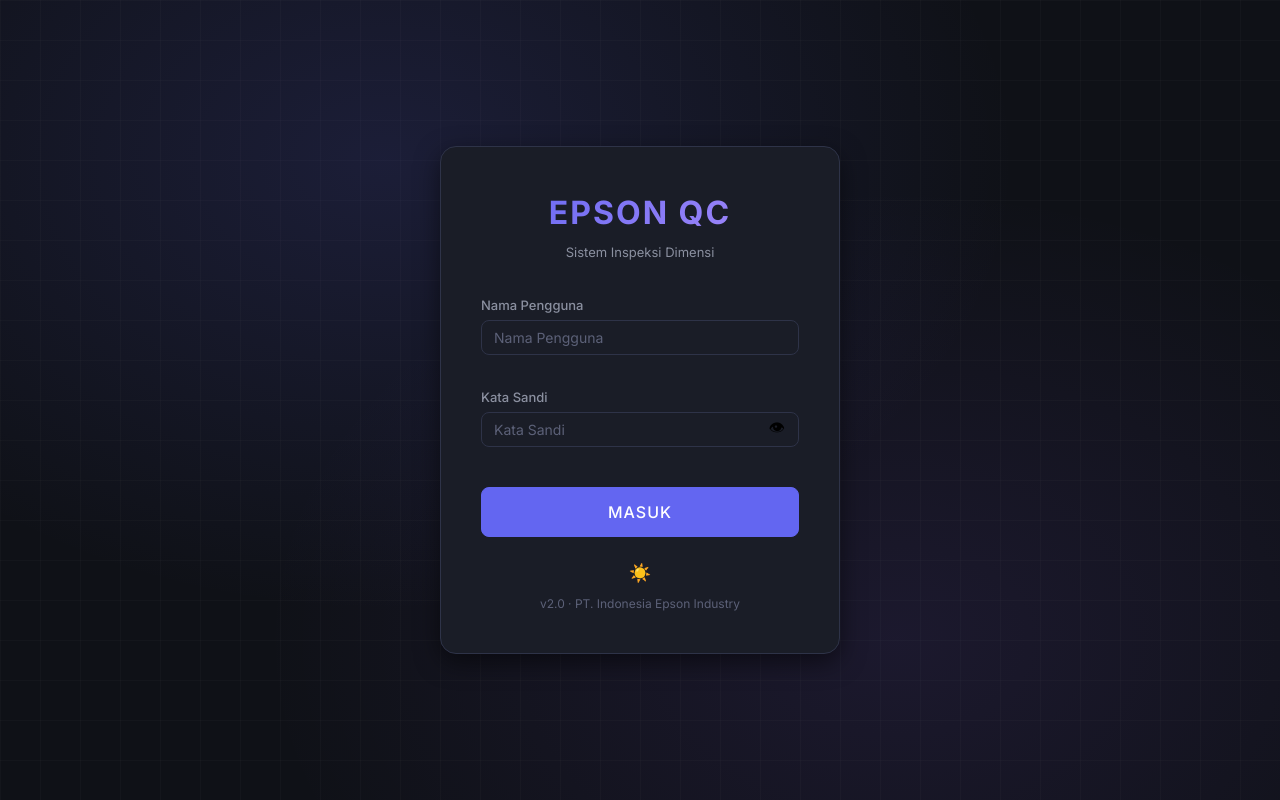
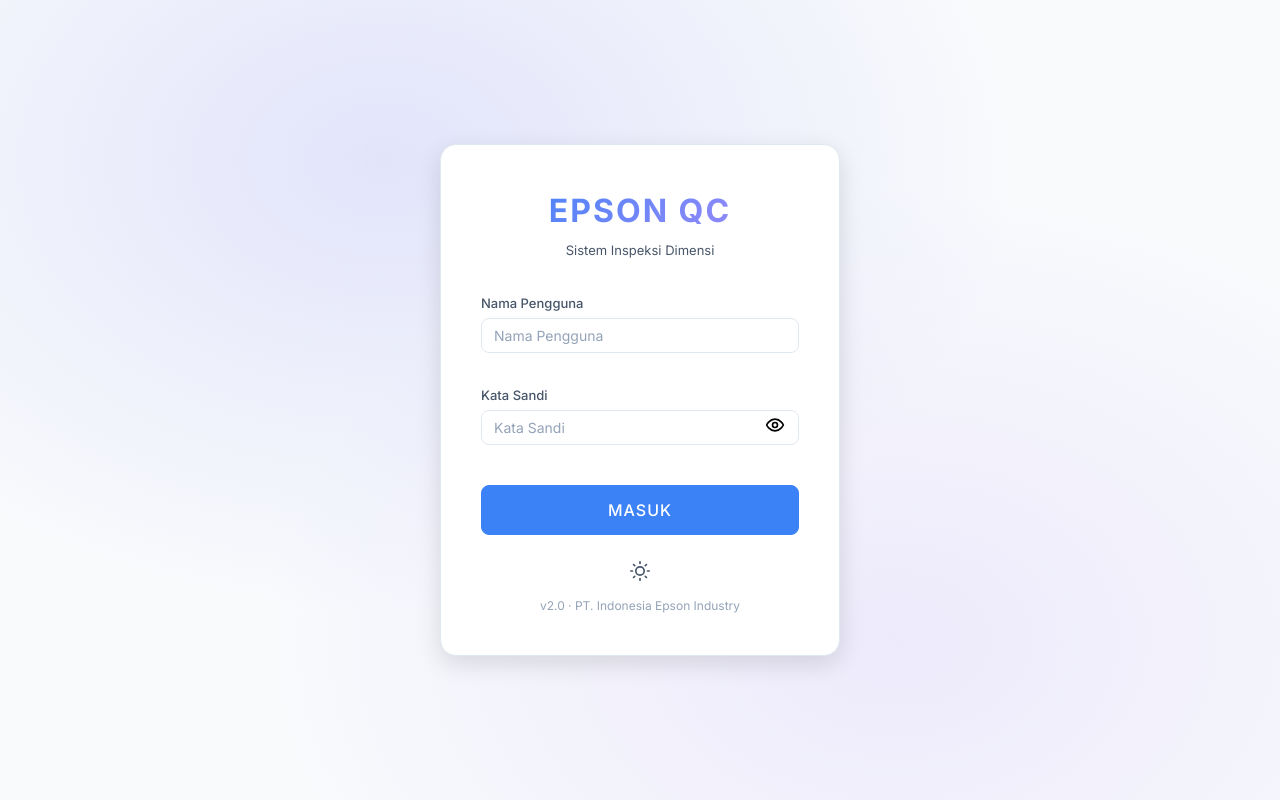
Before and after one commit to Epsight-Metrics/epsight-metric-frontend, a SvelteKit app: page /login in a window 1280 px wide. Built offline with nearby package versions, Linux system fonts and the light colour scheme.

Commit message:
feat: implement light mode UI redesign with SVG icons

```diff
--- a/src/app.css
+++ b/src/app.css
@@ -12,27 +12,27 @@
 
 /* --- Design Tokens --- */
 :root {
-  /* Colors - Dark Theme */
-  --clr-bg: #0f1117;
-  --clr-surface: #1a1d27;
-  --clr-surface-2: #242836;
-  --clr-surface-3: #2e3244;
-  --clr-border: #2e3348;
-  --clr-border-light: #3a3f55;
+  /* Colors - Light Theme (Default) */
+  --clr-bg: #f8fafc;
+  --clr-surface: #ffffff;
+  --clr-surface-2: #f1f5f9;
+  --clr-surface-3: #e2e8f0;
+  --clr-border: #e2e8f0;
+  --clr-border-light: #cbd5e1;
 
   /* Text */
-  --clr-text: #e8eaed;
-  --clr-text-muted: #8b90a0;
-  --clr-text-dim: #5c6178;
+  --clr-text: #0f172a;
+  --clr-text-muted: #475569;
+  --clr-text-dim: #94a3b8;
 
-  /* Accent */
-  --clr-accent: #6366f1;
-  --clr-accent-hover: #818cf8;
-  --clr-accent-subtle: rgba(99, 102, 241, 0.12);
+  /* Accent (clean blue) */
+  --clr-accent: #3b82f6;
+  --clr-accent-hover: #2563eb;
+  --clr-accent-subtle: rgba(59, 130, 246, 0.12);
 
   /* Status */
-  --clr-ok: #22c55e;
-  --clr-ok-bg: rgba(34, 197, 94, 0.1);
+  --clr-ok: #10b981;
+  --clr-ok-bg: rgba(16, 185, 129, 0.1);
   --clr-ng: #ef4444;
   --clr-ng-bg: rgba(239, 68, 68, 0.1);
   --clr-warning: #f59e0b;
@@ -76,13 +76,13 @@
   --radius-xl: 16px;
   --radius-full: 9999px;
 
-  /* Shadows */
-  --shadow-sm: 0 1px 2px rgba(0, 0, 0, 0.3);
-  --shadow-md: 0 4px 12px rgba(0, 0, 0, 0.4);
-  --shadow-lg: 0 8px 24px rgba(0, 0, 0, 0.5);
-  --shadow-glow-ok: 0 0 20px rgba(34, 197, 94, 0.3);
-  --shadow-glow-ng: 0 0 20px rgba(239, 68, 68, 0.3);
-  --shadow-glow-accent: 0 0 20px rgba(99, 102, 241, 0.3);
+  /* Shadows for Light Theme */
+  --shadow-sm: 0 1px 2px rgba(0, 0, 0, 0.05);
+  --shadow-md: 0 4px 12px rgba(0, 0, 0, 0.08);
+  --shadow-lg: 0 8px 24px rgba(0, 0, 0, 0.12);
+  --shadow-glow-ok: 0 0 20px rgba(16, 185, 129, 0.2);
+  --shadow-glow-ng: 0 0 20px rgba(239, 68, 68, 0.2);
+  --shadow-glow-accent: 0 0 20px rgba(59, 130, 246, 0.2);
 
   /* Transitions */
   --transition-fast: 150ms ease;
@@ -95,32 +95,32 @@
   --header-height: 64px;
 }
 
-[data-theme="light"] {
-  /* Colors - Light Theme */
-  --clr-bg: #f8fafc;
-  --clr-surface: #ffffff;
-  --clr-surface-2: #f1f5f9;
-  --clr-surface-3: #e2e8f0;
-  --clr-border: #e2e8f0;
-  --clr-border-light: #cbd5e1;
+[data-theme="dark"] {
+  /* Colors - Dark Theme */
+  --clr-bg: #0f1117;
+  --clr-surface: #1a1d27;
+  --clr-surface-2: #242836;
+  --clr-surface-3: #2e3244;
+  --clr-border: #2e3348;
+  --clr-border-light: #3a3f55;
 
   /* Text */
-  --clr-text: #0f172a;
-  --clr-text-muted: #475569;
-  --clr-text-dim: #94a3b8;
+  --clr-text: #e8eaed;
+  --clr-text-muted: #8b90a0;
+  --clr-text-dim: #5c6178;
 
-  /* Accent (slightly darker for contrast) */
-  --clr-accent: #4f46e5;
-  --clr-accent-hover: #4338ca;
-  --clr-accent-subtle: rgba(79, 70, 229, 0.12);
+  /* Accent */
+  --clr-accent: #6366f1;
+  --clr-accent-hover: #818cf8;
+  --clr-accent-subtle: rgba(99, 102, 241, 0.12);
 
-  /* Shadows for Light Theme */
-  --shadow-sm: 0 1px 2px rgba(0, 0, 0, 0.05);
-  --shadow-md: 0 4px 12px rgba(0, 0, 0, 0.08);
-  --shadow-lg: 0 8px 24px rgba(0, 0, 0, 0.12);
-  --shadow-glow-ok: 0 0 20px rgba(34, 197, 94, 0.2);
-  --shadow-glow-ng: 0 0 20px rgba(239, 68, 68, 0.2);
-  --shadow-glow-accent: 0 0 20px rgba(79, 70, 229, 0.2);
+  /* Shadows */
+  --shadow-sm: 0 1px 2px rgba(0, 0, 0, 0.3);
+  --shadow-md: 0 4px 12px rgba(0, 0, 0, 0.4);
+  --shadow-lg: 0 8px 24px rgba(0, 0, 0, 0.5);
+  --shadow-glow-ok: 0 0 20px rgba(34, 197, 94, 0.3);
+  --shadow-glow-ng: 0 0 20px rgba(239, 68, 68, 0.3);
+  --shadow-glow-accent: 0 0 20px rgba(99, 102, 241, 0.3);
 }
 
 /* --- Base Styles --- */
--- a/src/lib/components/shared/Sidebar.svelte
+++ b/src/lib/components/shared/Sidebar.svelte
@@ -26,7 +26,7 @@
         class="nav-item"
         class:active={isActive(item.href)}
       >
-        <span class="nav-icon">{item.icon}</span>
+        <span class="nav-icon">{@html item.icon}</span>
         <span class="nav-label">{item.label}</span>
       </a>
     {/each}
@@ -34,7 +34,7 @@
 
   <div class="sidebar-footer">
     <button class="nav-item logout-btn" onclick={handleLogout}>
-      <span class="nav-icon">🚪</span>
+      <span class="nav-icon"><svg xmlns="http://www.w3.org/2000/svg" width="20" height="20" viewBox="0 0 24 24" fill="none" stroke="currentColor" stroke-width="2" stroke-linecap="round" stroke-linejoin="round"><path d="M9 21H5a2 2 0 0 1-2-2V5a2 2 0 0 1 2-2h4"/><polyline points="16 17 21 12 16 7"/><line x1="21" y1="12" x2="9" y2="12"/></svg></span>
       <span class="nav-label">{$t('auth.logout')}</span>
     </button>
   </div>
--- a/src/routes/admin/+layout.svelte
+++ b/src/routes/admin/+layout.svelte
@@ -6,9 +6,9 @@
   let { children } = $props();
 
   const navItems = $derived([
-    { href: '/admin', icon: '👥', label: $t('nav.users') },
-    { href: '/admin/logs', icon: '📋', label: $t('nav.logs') },
-    { href: '/admin/config', icon: '⚙️', label: $t('nav.config') },
+    { href: '/admin', icon: '<svg xmlns="http://www.w3.org/2000/svg" width="20" height="20" viewBox="0 0 24 24" fill="none" stroke="currentColor" stroke-width="2" stroke-linecap="round" stroke-linejoin="round"><path d="M16 21v-2a4 4 0 0 0-4-4H6a4 4 0 0 0-4 4v2"/><circle cx="9" cy="7" r="4"/><path d="M22 21v-2a4 4 0 0 0-3-3.87"/><path d="M16 3.13a4 4 0 0 1 0 7.75"/></svg>', label: $t('nav.users') },
+    { href: '/admin/logs', icon: '<svg xmlns="http://www.w3.org/2000/svg" width="20" height="20" viewBox="0 0 24 24" fill="none" stroke="currentColor" stroke-width="2" stroke-linecap="round" stroke-linejoin="round"><path d="M14 2H6a2 2 0 0 0-2 2v16a2 2 0 0 0 2 2h12a2 2 0 0 0 2-2V8z"/><polyline points="14 2 14 8 20 8"/><line x1="16" y1="13" x2="8" y2="13"/><line x1="16" y1="17" x2="8" y2="17"/><polyline points="10 9 9 9 8 9"/></svg>', label: $t('nav.logs') },
+    { href: '/admin/config', icon: '<svg xmlns="http://www.w3.org/2000/svg" width="20" height="20" viewBox="0 0 24 24" fill="none" stroke="currentColor" stroke-width="2" stroke-linecap="round" stroke-linejoin="round"><path d="M12.22 2h-.44a2 2 0 0 0-2 2v.18a2 2 0 0 1-1 1.73l-.43.25a2 2 0 0 1-2 0l-.15-.08a2 2 0 0 0-2.73.73l-.22.38a2 2 0 0 0 .73 2.73l.15.1a2 2 0 0 1 1 1.72v.51a2 2 0 0 1-1 1.74l-.15.09a2 2 0 0 0-.73 2.73l.22.38a2 2 0 0 0 2.73.73l.15-.08a2 2 0 0 1 2 0l.43.25a2 2 0 0 1 1 1.73V20a2 2 0 0 0 2 2h.44a2 2 0 0 0 2-2v-.18a2 2 0 0 1 1-1.73l.43-.25a2 2 0 0 1 2 0l.15.08a2 2 0 0 0 2.73-.73l.22-.39a2 2 0 0 0-.73-2.73l-.15-.08a2 2 0 0 1-1-1.74v-.5a2 2 0 0 1 1-1.74l.15-.09a2 2 0 0 0 .73-2.73l-.22-.38a2 2 0 0 0-2.73-.73l-.15.08a2 2 0 0 1-2 0l-.43-.25a2 2 0 0 1-1-1.73V4a2 2 0 0 0-2-2z"/><circle cx="12" cy="12" r="3"/></svg>', label: $t('nav.config') },
   ]);
 </script>
 
--- a/src/routes/admin/+page.svelte
+++ b/src/routes/admin/+page.svelte
@@ -199,8 +199,8 @@
               <td class="dim">{new Date(user.createdAt).toLocaleDateString('id-ID')}</td>
               <td>
                 <div class="action-btns">
-                  <button class="btn btn-ghost btn-icon" title="Edit" onclick={() => openEdit(user)}>✏️</button>
-                  <button class="btn btn-ghost btn-icon" title="Delete" onclick={() => openDelete(user)}>🗑</button>
+                  <button class="btn btn-ghost btn-icon" style="width: auto" title="Edit" onclick={() => openEdit(user)}>Edit</button>
+                  <button class="btn btn-ghost btn-icon" style="width: auto" title="Delete" onclick={() => openDelete(user)}>Del</button>
                 </div>
               </td>
             </tr>
--- a/src/routes/admin/config/+page.svelte
+++ b/src/routes/admin/config/+page.svelte
@@ -72,7 +72,7 @@
       💾 Simpan Konfigurasi
     </button>
     {#if saved}
-      <span class="saved-msg animate-fade-in">✅ Tersimpan!</span>
+      <span class="saved-msg animate-fade-in">Tersimpan!</span>
     {/if}
   </div>
 </div>
--- a/src/routes/auditor/+layout.svelte
+++ b/src/routes/auditor/+layout.svelte
@@ -6,9 +6,9 @@
   let { children } = $props();
 
   const navItems = $derived([
-    { href: '/auditor', icon: '📋', label: $t('nav.inspection_logs') },
-    { href: '/auditor/traceability', icon: '🔗', label: $t('nav.traceability') },
-    { href: '/auditor/integrity', icon: '🛡', label: $t('nav.integrity') },
+    { href: '/auditor', icon: '<svg xmlns="http://www.w3.org/2000/svg" width="20" height="20" viewBox="0 0 24 24" fill="none" stroke="currentColor" stroke-width="2" stroke-linecap="round" stroke-linejoin="round"><path d="M14 2H6a2 2 0 0 0-2 2v16a2 2 0 0 0 2 2h12a2 2 0 0 0 2-2V8z"/><polyline points="14 2 14 8 20 8"/><line x1="16" y1="13" x2="8" y2="13"/><line x1="16" y1="17" x2="8" y2="17"/><polyline points="10 9 9 9 8 9"/></svg>', label: $t('nav.inspection_logs') },
+    { href: '/auditor/traceability', icon: '<svg xmlns="http://www.w3.org/2000/svg" width="20" height="20" viewBox="0 0 24 24" fill="none" stroke="currentColor" stroke-width="2" stroke-linecap="round" stroke-linejoin="round"><path d="M10 13a5 5 0 0 0 7.54.54l3-3a5 5 0 0 0-7.07-7.07l-1.72 1.71"/><path d="M14 11a5 5 0 0 0-7.54-.54l-3 3a5 5 0 0 0 7.07 7.07l1.71-1.71"/></svg>', label: $t('nav.traceability') },
+    { href: '/auditor/integrity', icon: '<svg xmlns="http://www.w3.org/2000/svg" width="20" height="20" viewBox="0 0 24 24" fill="none" stroke="currentColor" stroke-width="2" stroke-linecap="round" stroke-linejoin="round"><path d="M12 22s8-4 8-10V5l-8-3-8 3v7c0 6 8 10 8 10z"/></svg>', label: $t('nav.integrity') },
   ]);
 </script>
 
--- a/src/routes/login/+page.svelte
+++ b/src/routes/login/+page.svelte
@@ -93,7 +93,11 @@
             onclick={() => (showPassword = !showPassword)}
             aria-label="Toggle password"
           >
-            {showPassword ? "🙈" : "👁"}
+            {#if showPassword}
+              <svg xmlns="http://www.w3.org/2000/svg" width="20" height="20" viewBox="0 0 24 24" fill="none" stroke="currentColor" stroke-width="2" stroke-linecap="round" stroke-linejoin="round"><path d="M9.88 9.88a3 3 0 1 0 4.24 4.24"/><path d="M10.73 5.08A10.43 10.43 0 0 1 12 5c7 0 10 7 10 7a13.16 13.16 0 0 1-1.67 2.68"/><path d="M6.61 6.61A13.526 13.526 0 0 0 2 12s3 7 10 7a9.74 9.74 0 0 0 5.39-1.61"/><line x1="2" y1="2" x2="22" y2="22"/></svg>
+            {:else}
+              <svg xmlns="http://www.w3.org/2000/svg" width="20" height="20" viewBox="0 0 24 24" fill="none" stroke="currentColor" stroke-width="2" stroke-linecap="round" stroke-linejoin="round"><path d="M2 12s3-7 10-7 10 7 10 7-3 7-10 7-10-7-10-7Z"/><circle cx="12" cy="12" r="3"/></svg>
+            {/if}
           </button>
         </div>
       </div>
@@ -118,7 +122,11 @@
           onclick={() => theme.toggle()}
           title="Toggle Theme"
         >
-          {$theme === "light" ? "🌙" : "☀️"}
+          {#if $theme === "light"}
+            <svg xmlns="http://www.w3.org/2000/svg" width="20" height="20" viewBox="0 0 24 24" fill="none" stroke="currentColor" stroke-width="2" stroke-linecap="round" stroke-linejoin="round"><path d="M21 12.79A9 9 0 1 1 11.21 3 7 7 0 0 0 21 12.79z"/></svg>
+          {:else}
+            <svg xmlns="http://www.w3.org/2000/svg" width="20" height="20" viewBox="0 0 24 24" fill="none" stroke="currentColor" stroke-width="2" stroke-linecap="round" stroke-linejoin="round"><circle cx="12" cy="12" r="5"/><line x1="12" y1="1" x2="12" y2="3"/><line x1="12" y1="21" x2="12" y2="23"/><line x1="4.22" y1="4.22" x2="5.64" y2="5.64"/><line x1="18.36" y1="18.36" x2="19.78" y2="19.78"/><line x1="1" y1="12" x2="3" y2="12"/><line x1="21" y1="12" x2="23" y2="12"/><line x1="4.22" y1="19.78" x2="5.64" y2="18.36"/><line x1="18.36" y1="5.64" x2="19.78" y2="4.22"/></svg>
+          {/if}
         </button>
       </div>
       <span class="footer-text">{$t("app.version")} · {$t("app.company")}</span>
--- a/src/routes/manager/alerts/+page.svelte
+++ b/src/routes/manager/alerts/+page.svelte
@@ -67,7 +67,9 @@
     {/each}
     {#if alerts.length === 0}
       <div class="no-alerts">
-        <span class="no-alerts-icon">✅</span>
+        <span class="no-alerts-icon">
+          <svg xmlns="http://www.w3.org/2000/svg" width="48" height="48" viewBox="0 0 24 24" fill="none" stroke="var(--clr-ok)" stroke-width="2" stroke-linecap="round" stroke-linejoin="round" style="opacity: 0.5"><path d="M22 11.08V12a10 10 0 1 1-5.93-9.14"/><polyline points="22 4 12 14.01 9 11.01"/></svg>
+        </span>
         <p>Tidak ada peringatan NG</p>
       </div>
     {/if}
```
Also changed, not shown: src/routes/manager/+layout.svelte (+4 -4 lines), src/routes/manager/+page.svelte (+12 -4 lines), src/routes/operator/+page.svelte (+7 -1 lines).
